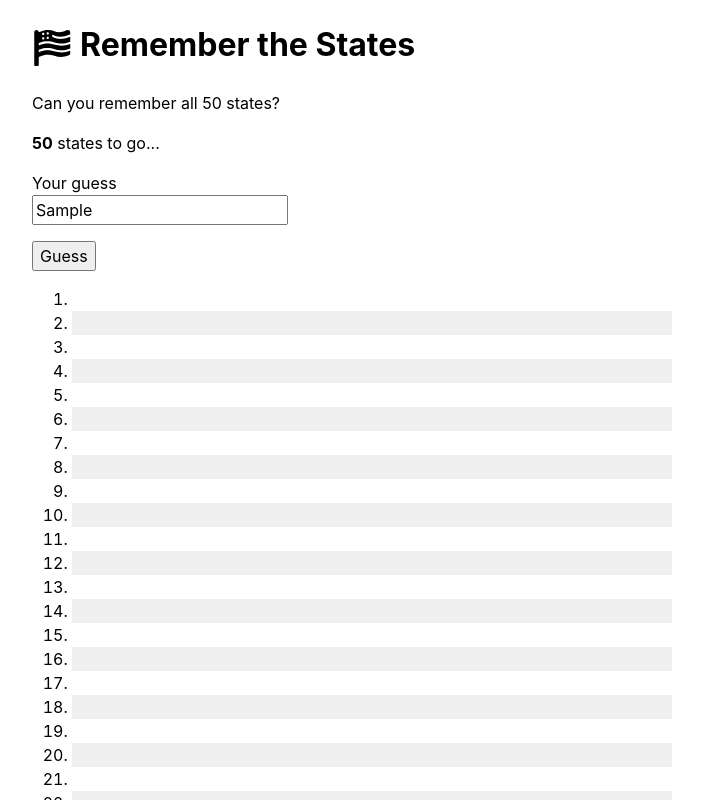
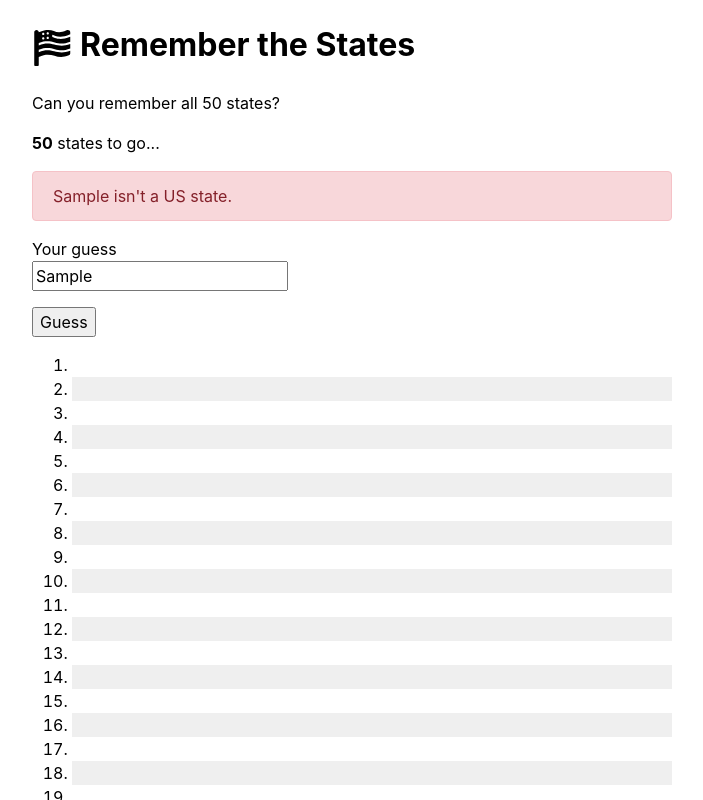
Before and after one commit to kieranbarker/us-states-memory-test, a Svelte app: page / in a window 1280 px wide. Both pictures are taken after typing "Sample" into the empty fields and a click on the button "Guess". Shown: the top 800 px of the page, without its empty margins (288-991 px from the left). Built offline with nearby package versions, Linux system fonts and the light colour scheme.

Commit message:
Improve error handling

```diff
--- a/src/components/App.svelte
+++ b/src/components/App.svelte
@@ -1,6 +1,7 @@
 <script>
   import { afterUpdate } from "svelte";
   import { getData, setData } from "../storage";
+  import { toTitleCase } from "../utils";
 
   import states from "../states";
 
@@ -8,6 +9,7 @@
   import PlayAgain from "./PlayAgain.svelte";
 
   let prevGuesses = getData();
+  let error = { type: "", message: "" };
 
   $: count = states.length - prevGuesses.filter((guess) => guess !== "").length;
 
@@ -19,15 +21,31 @@
 
   function handleSubmit(event) {
     const input = event.target.elements["guess"];
+    if (!input) return;
 
     const guess = input.value.toLowerCase().trim();
-    if (prevGuesses.includes(guess)) return;
+
+    if (prevGuesses.includes(guess)) {
+      error.type = "warning";
+      error.message = `You already guessed ${toTitleCase(guess)}.`;
+      return;
+    }
 
     const index = states.indexOf(guess);
-    if (index < 0) return;
+
+    if (index < 0) {
+      error.type = "danger";
+      error.message = `${toTitleCase(guess)} isn't a US state.`;
+      return;
+    }
 
     input.value = "";
     prevGuesses[index] = guess;
+
+    if (error.message) {
+      error.type = "";
+      error.message = "";
+    }
   }
 </script>
 
@@ -44,7 +62,7 @@
 
 <main>
   {#if count}
-    <Game {count} on:submit={handleSubmit} />
+    <Game {count} {error} on:submit={handleSubmit} />
   {:else}
     <PlayAgain on:click={reset} />
   {/if}
--- a/src/components/Game.svelte
+++ b/src/components/Game.svelte
@@ -1,13 +1,18 @@
 <script>
   export let count;
+  export let error = { type: "", message: "" };
 </script>
 
 <p><b>{count}</b> states to go...</p>
 
+{#if error.message}
+  <p class="alert {`alert-${error.type}`}">{error.message}</p>
+{/if}
+
 <form on:submit|preventDefault>
   <p>
     <label for="guess">Your guess</label>
-    <input type="text" name="guess" id="guess" />
+    <input type="text" name="guess" id="guess" required />
   </p>
   <p>
     <button type="submit">Guess</button>
@@ -19,4 +24,26 @@
   input {
     display: block;
   }
+
+  /*
+    Alert styles by Bootstrap.
+    https://getbootstrap.com/docs/5.2/components/alerts/
+  */
+  .alert {
+    position: relative;
+    padding: 0.75rem 1.25rem;
+    margin-bottom: 1rem;
+    border: 1px solid transparent;
+    border-radius: 0.25rem;
+  }
+  .alert.alert-warning {
+    color: #664d03;
+    background-color: #fff3cd;
+    border-color: #ffecb5;
+  }
+  .alert.alert-danger {
+    color: #842029;
+    background-color: #f8d7da;
+    border-color: #f5c2c7;
+  }
 </style>
--- /dev/null
+++ b/src/utils.js
@@ -0,0 +1,17 @@
+/**
+ * Convert a string to title case.
+ * https://gist.github.com/kieranbarker/293b74f1b3b46272315d2e1719786b03
+ * @param {string} str The string to convert.
+ * @returns {string} The converted string.
+ */
+function toTitleCase(str) {
+  return str
+    .toLowerCase()
+    .split(" ")
+    .map(function (word) {
+      return word.charAt(0).toUpperCase() + word.slice(1);
+    })
+    .join(" ");
+}
+
+export { toTitleCase };
```
